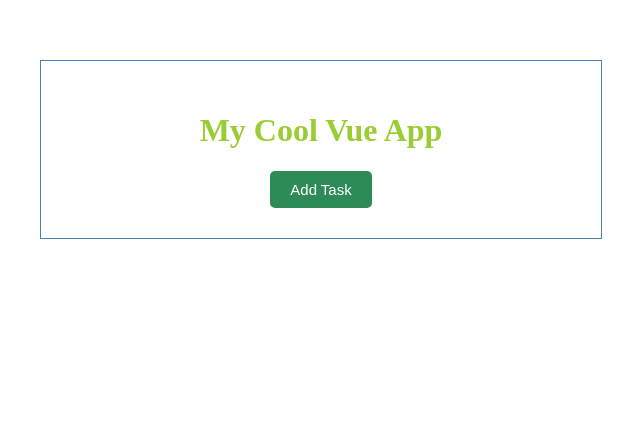
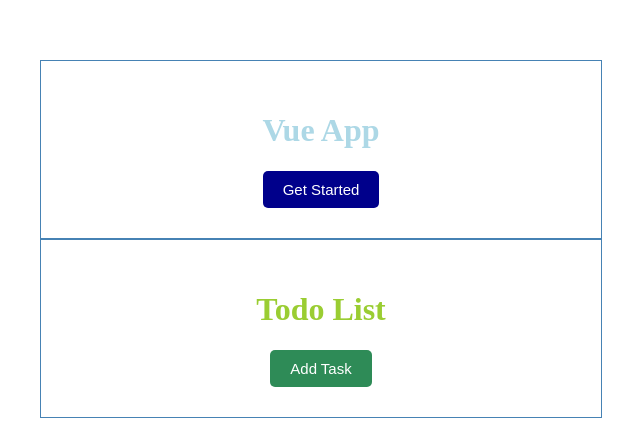
Before and after one commit to raviteja-kandagatla/VUEJS-TUTORIAL, a Vue app: page / in a window 1280 px wide. Shown: the top 426 px of the page, without its empty margins (319-959 px from the left). Built offline with nearby package versions, Linux system fonts and the light colour scheme.

Commit message:
ui: update Header and App components for button props and styles

```diff
--- a/src/App.vue
+++ b/src/App.vue
@@ -1,7 +1,12 @@
 <template>
   <div class="container">
-    <Header />
-    <button>Add Task</button>
+    <Header title="Vue App" action="Get Started" color="lightblue" bgColor="darkblue"/>
+   <!-- <button>Add Task</button>  -->
+  </div>
+
+  <div class="container">
+    <Header title="Todo List" action="Add Task" />
+    <!--<button>Add Task</button> -->
   </div>
 </template>
 
@@ -18,7 +23,6 @@ export default {
 <style>
 #app {
   text-align: center;
-  color: yellowgreen;
   margin-top: 60px;
 }
 
@@ -28,14 +32,4 @@ export default {
   max-width: 500px;
   margin: auto;
 }
-
-button {
-  padding: 10px 20px;
-  font-size: 15px;
-  background: seagreen;
-  color: white;
-  border: none;
-  border-radius: 5px;
-  cursor: pointer;
-}
 </style>
--- a/src/Header.vue
+++ b/src/Header.vue
@@ -1,13 +1,34 @@
 <template>
   <header>
-    <h1>My Cool Vue App</h1>
+    <h1 :style="{ color: color }" >{{ title }}</h1>
+    <button :style="{ background: bgColor }">{{  action  }}</button>
   </header>
 </template>
 
 <script>
 export default {
   name: "Header",
+  props: {
+    title: String ,
+    action: String,
+    color: String,
+    bgColor: String
+  }
 };
 </script>
 
-<style></style>
+<style>
+button {
+  padding: 10px 20px;
+  font-size: 15px;
+  background: seagreen;
+  color: white;
+  border: none;
+  border-radius: 5px;
+  cursor: pointer;
+}
+
+h1 {
+  color: yellowgreen;
+}
+</style>
```
